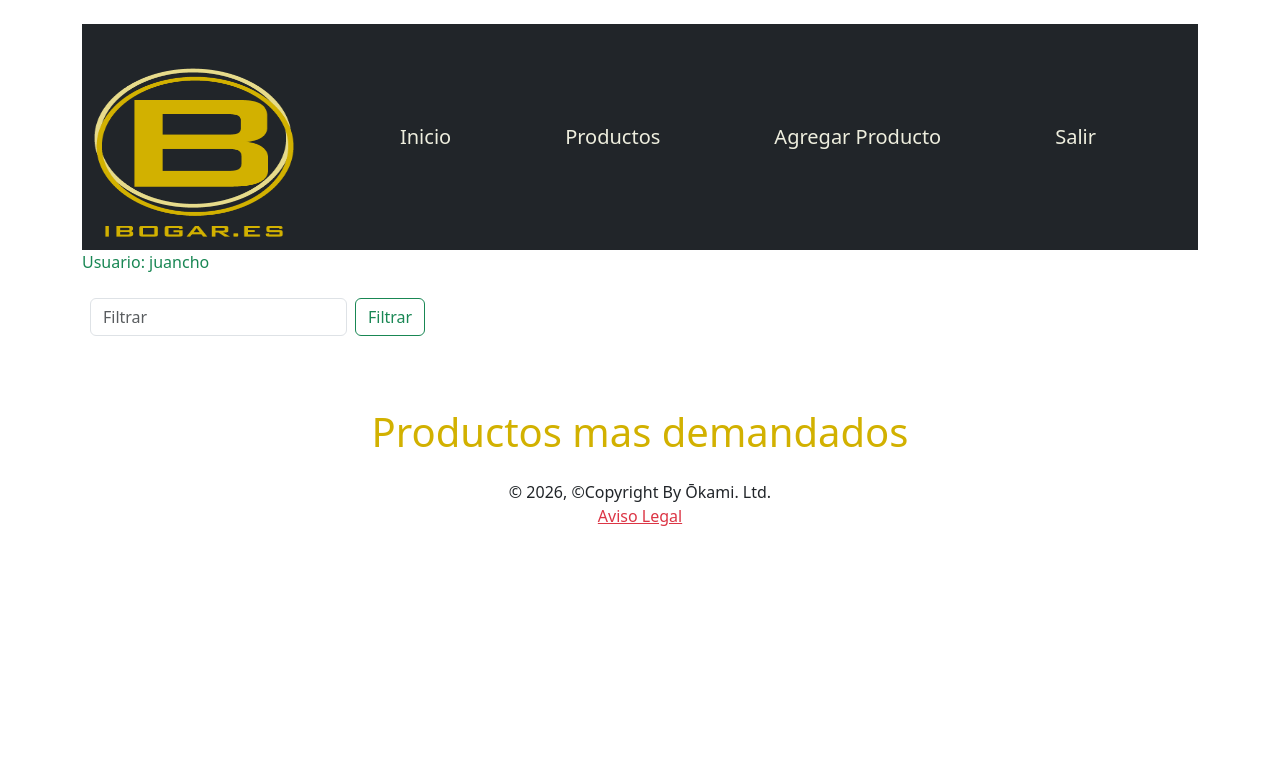
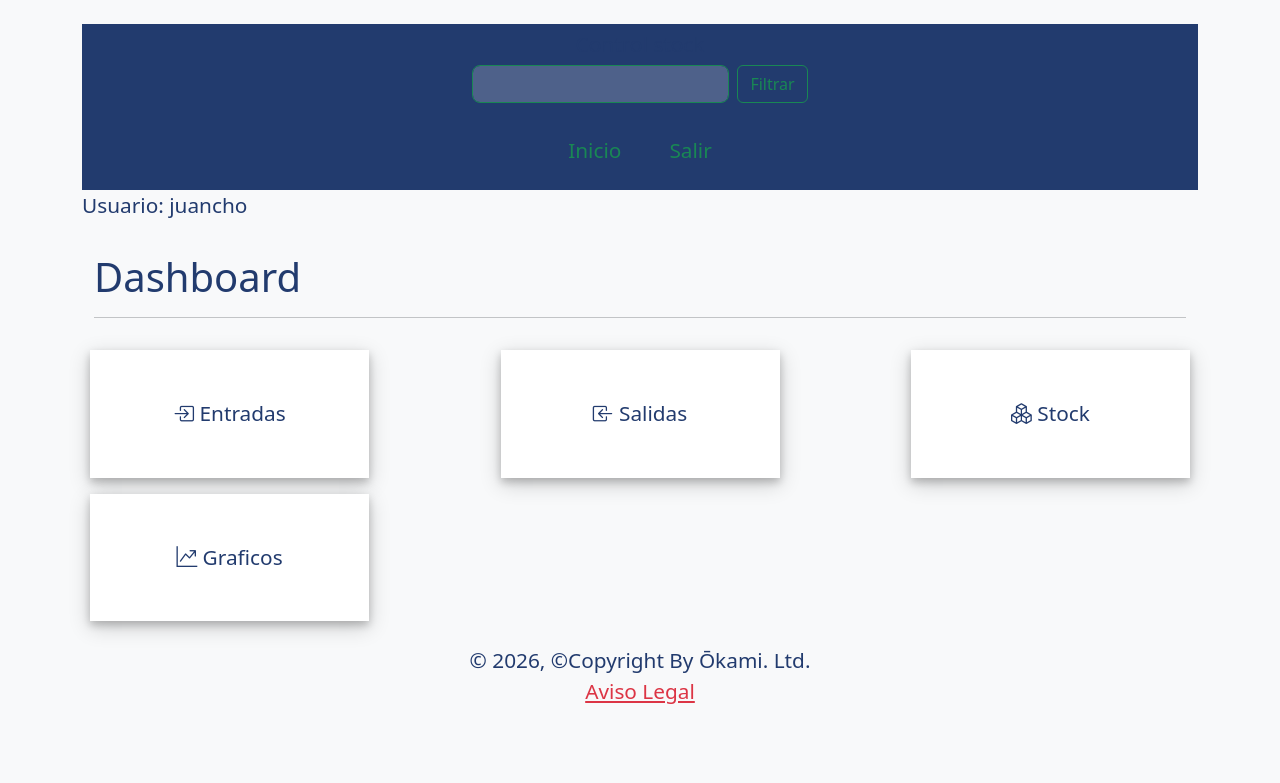
Before and after one commit to Obidis/e_comerce, a Django app: page / in a window 1280 px wide. Shown: the top 783 px of the page. Run offline with Django 4.2, Linux system fonts and the light colour scheme; a user stored in the database is signed in.

Commit message:
modificando home.html

```diff
--- a/core/static/css/styles.css
+++ b/core/static/css/styles.css
@@ -10,41 +10,40 @@
 }
 
 
+.form-control{
+    background-color: #4e618a;
+
+}
 
 
+h1,h2,h3,h4,h6{
+    color:#223b6e;
+    font-size: 1.2rem;
+}
+.navbar{
+    background-color: #223b6e;
+}
+#box{
+    background-color: #ffffff;
+    box-shadow: 0 4px 8px 0 rgba(0, 0, 0, 0.2), 0 6px 20px 0 rgba(0, 0, 0, 0.19);
+}
+.nav-link,h5,p {
+     color: #223b6e;
+     font-size: 1.3rem;
+
+}
+.nav-link:hover{
+   color:#198754;
+}
+.card-body{
+    background-color: #223b6e;
+}
 
 
-h1,h2,h3,h4,h5,h6{
-    color: #d2b100;
+#django-form-input {
+
+    border-width: 1px;
+    border-color:#198754;
+    border-radius: 0.5rem;
+    color:#198754;
 }
-.nav-link{
-    color: rgb(238, 238, 222);
-}
-.nav-link:hover{
-    color: #d2b100;
-}
-.card-body{
-    background-color: #d2b100;
-}
-
-#django-form-label {
-    display: block;
-    margin-bottom: 0.5rem;
-    color: #d2b100;
-    font-weight: 500;
-}
-#django-form-input {
-    width: 100%;
-    padding: 0.75rem 1rem;
-    border-width: 1px;
-    border-color: #d2d6dc;
-    border-radius: 0.5rem;
-}
-#django-form-input:focus {
-    outline: none;
-    border-color: #d2b100;
-    box-shadow: 0 0 0 1px #d2b100;
-}
-#django-form input::placeholder {
-    color: #9ca3af;
-}
--- a/core/templates/_includes/_header.html
+++ b/core/templates/_includes/_header.html
@@ -2,12 +2,18 @@
 {% load static %}
 
 
-<header class=" mb-4 mt-4">
-    <nav class="navbar navbar-expand-lg navbar-dark bg-dark">
+<header class=" mb-4 mt-4 ">
+    <nav class="navbar navbar-expand-lg ">
 
-        <div class="container-fluid">
-            <a class="navbar-brand text-info fw-semibold fs-4" href="{% url 'home' %}">
-            <img src="{% static 'imgs/ibogar.png' %}" alt="Logo" width="200" height="200" class="d-inline-block align-text-top"></a>
+        <div class="container-fluid d-flex flex-column">
+        <!-- Search form -->
+            <div class="">
+                <h5 class="text-center">Control stock</h5>
+                <form class="d-flex" role="search" action="{% url "search" %}" method="get">
+                    <input id="django-form-input"  name="search"  class="form-control me-2" type="search"  aria-label="Search"/>
+                    <button class="btn btn-outline-success"  type="submit">Filtrar</button>
+                </form>
+            </div>
 
             <button class="navbar-toggler" type="button" data-bs-toggle="offcanvas" data-bs-target="#sidebar">
                 <span class="navbar-toggler-icon"></span>
@@ -21,27 +27,22 @@
                 <div class="offcanvas-body d-flex flex-column justify-content-between px-0">
                     <ul class="navbar-nav fs-5 justify-content-evenly">
                         <li class="nav-item px-3 py-2">
-                            <a class="nav-link" href="{% url 'home' %}">Inicio</a>
+                            <a class="nav-link text-success" href="{% url 'home' %}">Inicio</a>
                         </li>
                         {% if not request.user.is_authenticated %}
                         <li class="nav-item px-3 py-2">
-                            <a class="nav-link" href="{% url 'register' %}">Registrarse</a>
+                            <a class="nav-link text-success" href="{% url 'register' %}">Registrarse</a>
                         </li>
                         <li class="nav-item px-3 py-2">
-                            <a class="nav-link" href="{% url 'login' %}">Iniciar sesión</a>
+                            <a class="nav-link text-success" href="{% url 'login' %}">Iniciar sesión</a>
                         </li>
                         {% endif %}
                         {% if request.user.is_authenticated %}
-                                <li class="nav-item px-3 py-2">
-                                    <a class="nav-link" href="{% url 'products_list' %}">Productos</a>
-                                </li>
-                                <li class="nav-item px-3 py-2">
-                                    <a class="nav-link" href="{% url 'product_create' %}">Agregar Producto</a>
-                                </li>
 
-                        <li class="nav-item px-3 py-2">
-                            <a class="nav-link" href="{% url 'logout' %}">Salir</a>
-                        </li>
+
+                            <li class="nav-item px-3 py-2">
+                                <a class="nav-link text-success" href="{% url 'logout' %}">Salir</a>
+                            </li>
                         {% endif %}
                     </ul>
                 </div>
@@ -49,15 +50,9 @@
 
         </div>
     </nav>
-    <p class="text-success">Usuario: {{ user.username|default:"No hay usuario registrado" }}</p>
-    <!-- Search form -->
+    <p >Usuario: {{ user.username|default:"No hay usuario registrado" }}</p>
+
     {% if request.user.is_authenticated %}
-    <div class="d-inline-flex p-2 bd-highlight">
 
-        <form class="d-flex" role="search" action="{% url "search" %}" method="get">
-            <input  name="search"  class="form-control me-2" type="search" placeholder="Filtrar" aria-label="Search"/>
-            <button class="btn btn-outline-success"  type="submit">Filtrar</button>
-        </form>
-    </div>
     {% endif %}
 </header>
--- a/core/templates/_includes/_products.html
+++ b/core/templates/_includes/_products.html
@@ -4,7 +4,7 @@
 
 <div  class="container mt-5 ">
     <div class="card" style="width: 18rem;">
-        <img class="fixed-image-wrapper" src="{{ product.image.url }}" alt="Card image cap">
+
         <div class="card-body">
             <h5 class="card-title">{{ product.product_name}}</h5>
 
--- a/core/templates/general/home.html
+++ b/core/templates/general/home.html
@@ -1,13 +1,40 @@
 {% extends 'general/layout.html' %}
 {% load i18n %}
-{% block head_title %}Recetario{% endblock %}
+{% block head_title %}Home{% endblock %}
 {% block content %}
 
-<!-- Ultimas Recetas -->
-<section class="d-flex flex-column align-items-center mt-4">
 
-    <h4 class="display-6">Productos mas demandados</h4>
+<div class="container">
+<h2 class="display-6">Dashboard</h2>
+<hr>
+   <div class="row d-flex flex-wrap justify-content-between mt-4 ">
 
-</section>
+
+    <div id="box" class="w-25 p-5 d-flex flex-column align-items-center  m-2">
+        <a class="nav-link" href="{% url 'product_create' %}"><i class="bi bi-box-arrow-in-right"></i> Entradas</a>
+    </div>
+
+    <div id="box" class="w-25 p-5 d-flex flex-column  align-items-center  m-2">
+        <a class="nav-link" href=""><i class="bi bi-box-arrow-in-left"></i> Salidas</a>
+    </div>
+
+    <div id="box" class="w-25 p-5 d-flex flex-column align-items-center  m-2">
+        <a class="nav-link" href="{% url 'products_list' %}"><i class="bi bi-boxes"></i> Stock</a>
+    </div>
+
+    <div id="box" class="w-25 p-5 d-flex flex-column  align-items-center  m-2">
+        <a class="nav-link" href="{% url 'products_list' %}"><i class="bi bi-graph-up-arrow"></i> Graficos</a>
+    </div>
+
+
+
+
+
+
+   </div>
+
+
+
+</div>
 
 {% endblock %}
--- a/core/templates/general/layout.html
+++ b/core/templates/general/layout.html
@@ -12,7 +12,7 @@
   </head>
 
   <!-- Template base -->
-  <body>
+  <body class="bg-light">
 
     <div class= "container">
 
--- a/core/templates/products/products_add.html
+++ b/core/templates/products/products_add.html
@@ -9,17 +9,15 @@
     <div class="col-12 col-md-6 offset-md-3">
       <div class="card">
           <div class="card-body">
-            <h1 class="card-title">Nuevo Producto</h1>
+            <h1 class="card-title">Agregar</h1>
             <hr>
 
             <form action="" method="post", enctype="multipart/form-data">
               {% csrf_token %}
 
-                  {{ form.image | as_crispy_field }}
                   {{ form.product_name | as_crispy_field }}
                   {{ form.category | as_crispy_field }}
                   {{ form.supplier | as_crispy_field }}
-                  {{ form.price | as_crispy_field }}
                   {{ form.stock | as_crispy_field }}
 
               <button class="btn btn-light">Añadir Producto</button>
--- a/core/templates/registration/login.html
+++ b/core/templates/registration/login.html
@@ -12,8 +12,8 @@
         <h1 class="card-title text-center">C.E. Ōkami</h1>
         <hr>
 
-        <form action="{% url 'login' %}" method="post" autocomplete="off">
-        {% csrf_token %}
+        <form action="{% url 'login' %}" method="post" autocomplete="new-password">
+          {% csrf_token %}
           <div id="django-form" class="d-flex flex-column ali align-items-center">
            {{ form| crispy }}
 
--- a/products/admin.py
+++ b/products/admin.py
@@ -6,4 +6,4 @@ from products.models import Products
 
 @admin.register(Products)
 class ProductsAdmin(admin.ModelAdmin):
-    list_display = ["product_name", "price", "stock"]
+    list_display = ["product_name", "stock"]
--- a/products/forms.py
+++ b/products/forms.py
@@ -7,10 +7,8 @@ class ProductCreateForm(forms.ModelForm):
     class Meta:
         model = Products
         fields = [
-            "image",
             "product_name",
             "category",
             "supplier",
-            "price",
             "stock"
         ]
```
Also changed, not shown: products/models.py (+5 -4 lines), core/static/imgs/box-arrow-in-left.svg (added), core/static/imgs/box-arrow-in-right.svg (added), core/static/imgs/graph-up-arrow.svg (added), core/static/imgs/ibogar.png (deleted), db.sqlite3, products/migrations/0003_remove_products_cart_remove_products_image_and_more.py (added).
